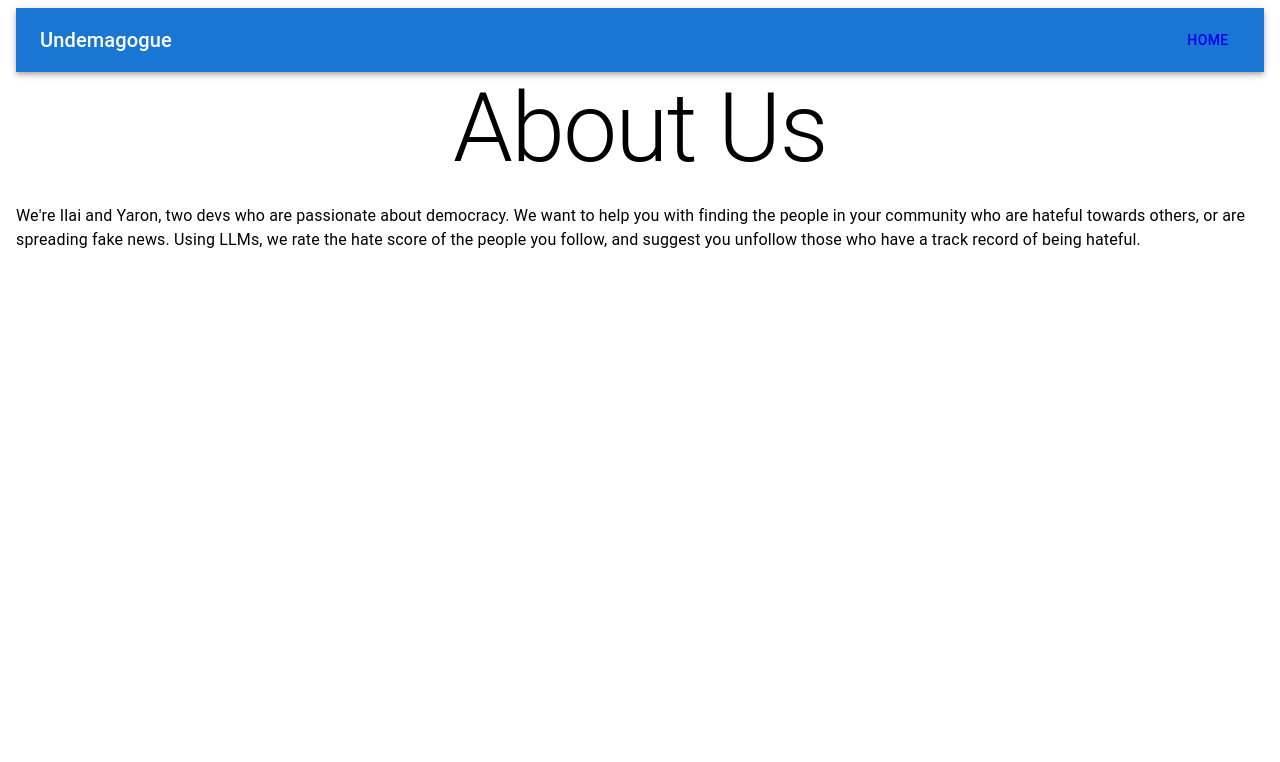
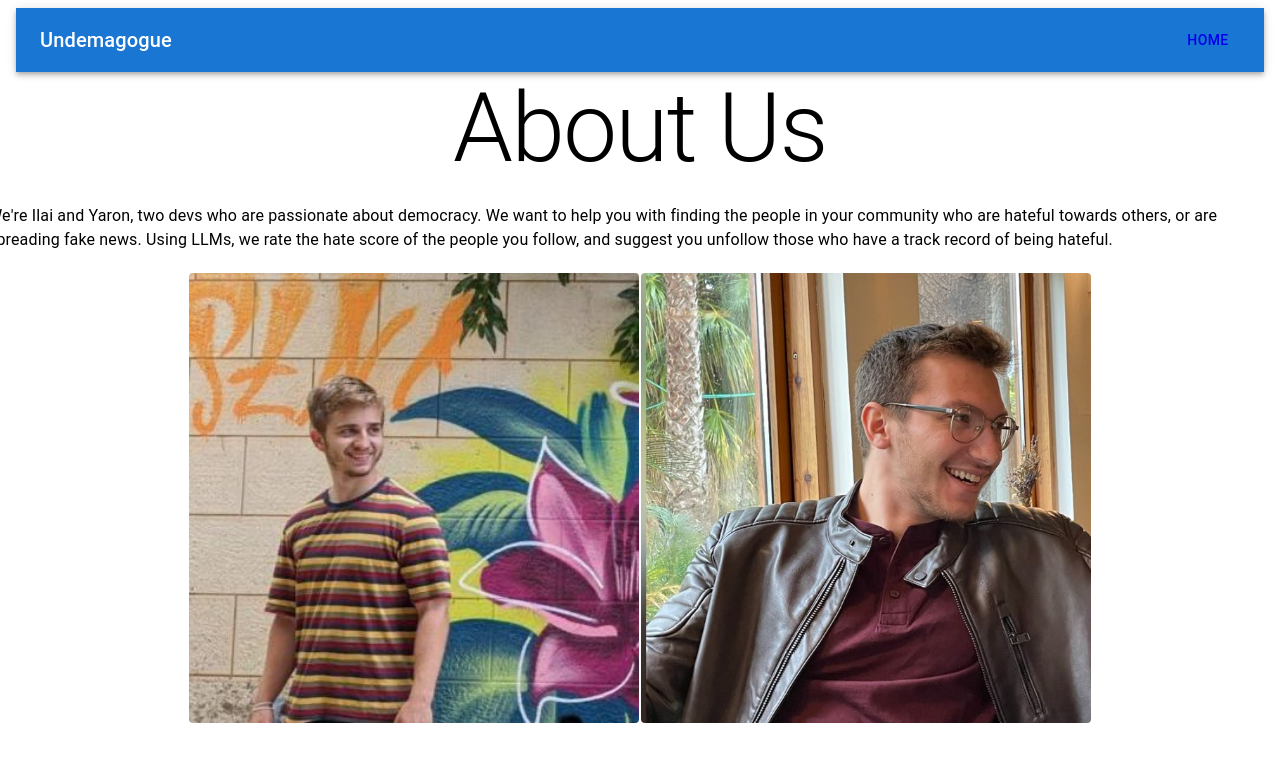
Before and after one commit to yahavya/undemagogue, a Next.js app: page /about in a window 1280 px wide. Shown: the top 762 px of the page. Built offline with nearby package versions, Linux system fonts and the light colour scheme.

Commit message:
designing FE
added placeholder pics to aboutus, removed /api (nothing exists there)

```diff
--- a/pages/about.jsx
+++ b/pages/about.jsx
@@ -1,7 +1,8 @@
 // pages/about.js
 import Head from 'next/head';
 import styles from '../styles/Home.module.css';
-import { Typography, AppBar, Toolbar, Button } from '@mui/material';
+import { Grid, GridItem, Typography, AppBar, Toolbar, Button, ImageList, ImageListItem } from '@mui/material';
+import Image from 'next/image';
 import Link from 'next/link'
 
 export default function About() {
@@ -32,6 +33,33 @@ export default function About() {
         <Typography variant="body1" component="p" style={{ marginTop: '20px' }}>
           We're Ilai and Yaron, two devs who are passionate about democracy. We want to help you with finding the people in your community who are hateful towards others, or are spreading fake news. Using LLMs, we rate the hate score of the people you follow, and suggest you unfollow those who have a track record of being hateful.
         </Typography>
+
+        <div style={{ display: 'flex', justifyContent: 'space-between', marginTop: '20px' }}>
+             <Image
+              src="/ilai.png"
+              width={450}
+              height={450}
+              alt="Picture of Ilai"
+              style={{ objectFit: 'cover',
+              marginLeft: '200px',
+              borderRadius: '5px',
+              border: '1px solid #fff',}}
+            />
+            <Image
+              src="/yaron.png"
+              width={450}
+              height={450}
+              alt="Picture of Yaron"
+              style={{
+              objectFit: 'cover',
+              marginRight: '200px',
+              borderRadius: '5px',
+              border: '1px solid #fff',
+            }}
+
+
+            />
+            </div>
       </main>
     </div>
   );
```
Also changed, not shown: api/expressAPI.js (deleted, +0 -18 lines), pages/index.jsx (+8 -4 lines), public/ilai.png (added), public/yaron.png (added).
